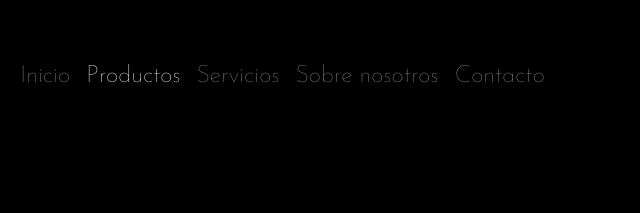
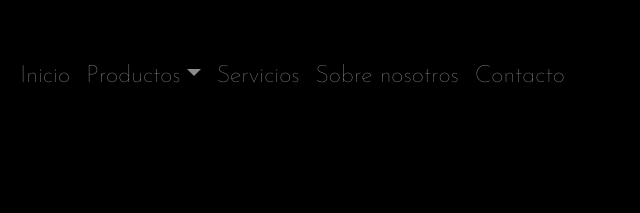
Before and after one commit to hernanketa/BlackCat, a website: page productos.html in a window 1280 px wide. Shown: the top 213 px of the page, 198-838 px from the left. Drawn offline with nearby package versions, Linux system fonts and the light colour scheme.

Commit message:
navbar dark

```diff
--- a/productos.html
+++ b/productos.html
@@ -26,8 +26,8 @@
               <li class="nav-item">
                 <a class="nav-link" href="index.html">Inicio</a>
               </li>
-              <li class="nav-item dropdown">
-                <a class="nav-link active" aria-current="page" href="productos.html">Productos</a>
+              <li class="nav-item dropdown navbar-dark" >
+                <a class="nav-link dropdown-toggle" href="productos.html" id="navbarDropdownMenuLink" role="button" data-bs-toggle="dropdown" aria-expanded="false">Productos</a>
                 <ul class="dropdown-menu" aria-labelledby="navbarDropdown">
                   <li><a class="dropdown-item" href="Remeras.html">Remeras</a></li>
                   <li><a class="dropdown-item" href="camisas.html">Camisas</a></li>
```
